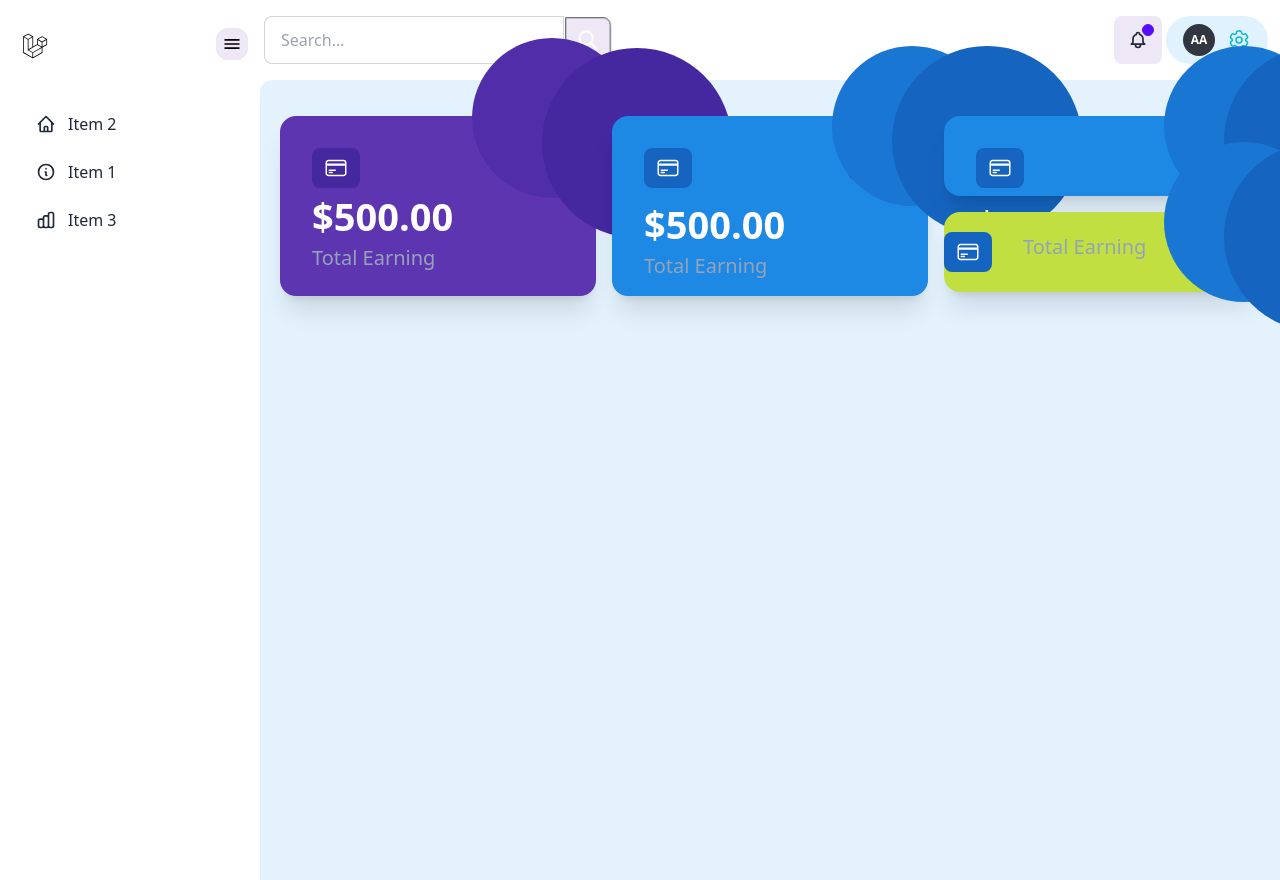
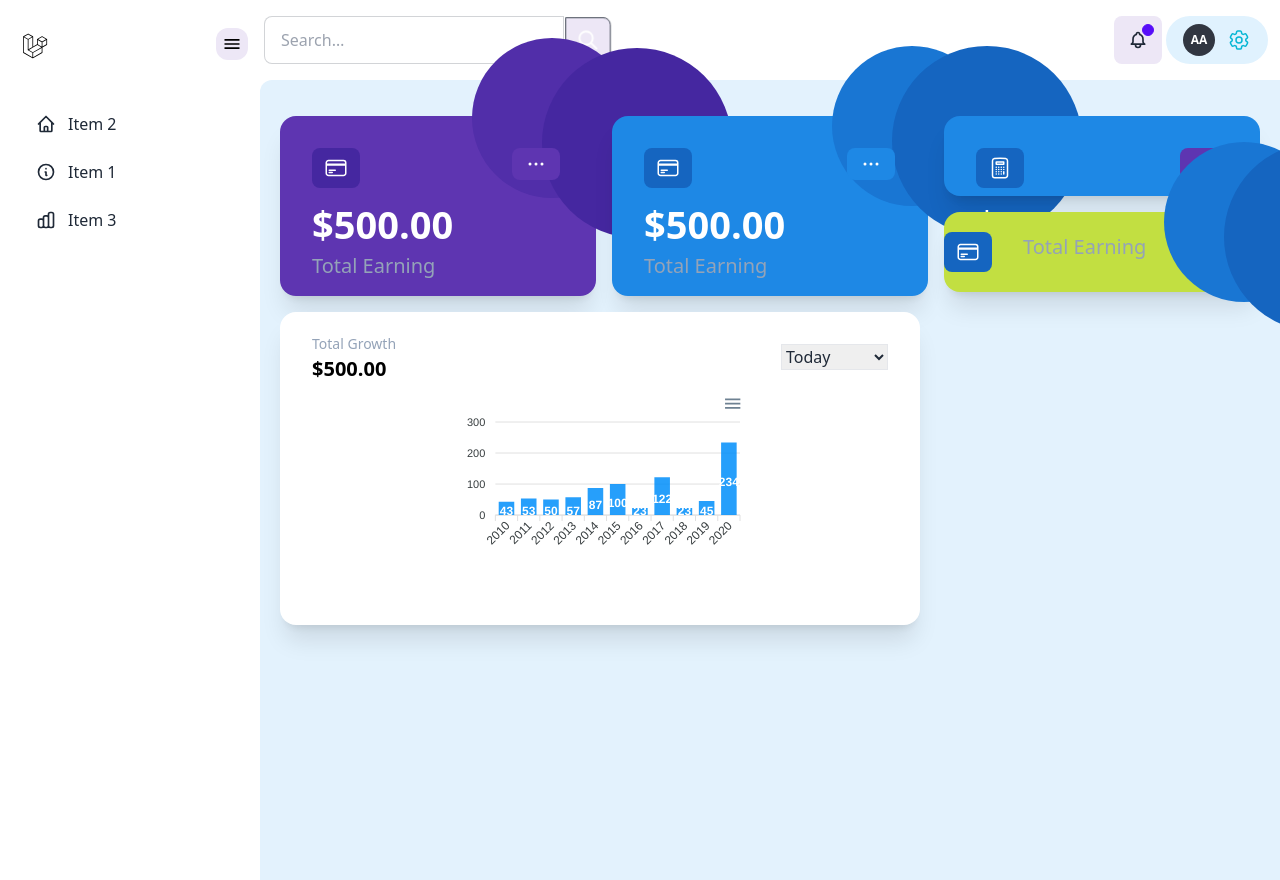
Before and after one commit to rizqiwahyudi/Reactjs-Tailwind-theme1, a React (Create React App) app: page / in a window 1280 px wide. Shown: the top 880 px of the page. Built offline with nearby package versions, Linux system fonts and the light colour scheme.

Commit message:
Add: add new card with grafik

```diff
--- a/package.json
+++ b/package.json
@@ -6,8 +6,10 @@
     "@testing-library/jest-dom": "^5.16.5",
     "@testing-library/react": "^13.4.0",
     "@testing-library/user-event": "^13.5.0",
+    "apexcharts": "^3.35.5",
     "daisyui": "^2.31.0",
     "react": "^18.2.0",
+    "react-apexcharts": "^1.4.0",
     "react-dom": "^18.2.0",
     "react-scripts": "^5.0.1",
     "web-vitals": "^2.1.4"
--- a/src/components/admin/Content.js
+++ b/src/components/admin/Content.js
@@ -1,6 +1,43 @@
 import React from "react";
+import Chart from "react-apexcharts";
 
 const Content = () => {
+    const series = [
+        {
+            name: "profit",
+            data: [43, 53, 50, 57, 87, 100, 23, 122, 23, 45, 234]
+        }
+    ];
+
+    const options = {
+        chart: {
+            locales: [{
+                "name": "id",
+                "options": {
+                  "months": ["January", "February", "March", "April", "May", "June", "July", "August", "September", "October", "November", "December"],
+                  "shortMonths": ["Jan", "Feb", "Mar", "Apr", "May", "Jun", "Jul", "Aug", "Sep", "Oct", "Nov", "Dec"],
+                  "days": ["Sunday", "Monday", "Tuesday", "Wednesday", "Thursday", "Friday", "Saturday"],
+                  "shortDays": ["Sun", "Mon", "Tue", "Wed", "Thu", "Fri", "Sat"],
+                  "toolbar": {
+                      "exportToSVG": "Download SVG",
+                      "exportToPNG": "Download PNG",
+                      "menu": "Menu",
+                      "selection": "Selection",
+                      "selectionZoom": "Selection Zoom",
+                      "zoomIn": "Zoom In",
+                      "zoomOut": "Zoom Out",
+                      "pan": "Panning",
+                      "reset": "Reset Zoom"
+                  }
+                }
+            }],
+            defaultLocale: "id"
+        },
+        xaxis: {
+            categories: [2010, 2011, 2012, 2013, 2014, 2015, 2016, 2017, 2018, 2019, 2020]
+        }
+    };
+
     return (
         <div>
             <div className="container mx-auto px-5 py-5">
@@ -28,7 +65,7 @@ const Content = () => {
                     </div>
                 </div> */}
 
-                <div className="grid lg:grid-cols-3 grid-rows-3 gap-4 mt-4">
+                <div className="grid lg:grid-cols-3 gap-4 mt-4">
                     <div className="flex flex-row">
                         <div className="card w-96 h-[180px] bg-[#5E35B1] shadow-xl">
                             <div className="card-body">
@@ -38,14 +75,14 @@ const Content = () => {
                                     <div className="after:h-[190px] after:w-[190px] after:rounded-full after:bg-[#4527A0] after:absolute
                                     after:left-[230px] after:top-[-100px]"></div>
                                     <div>
-                                        <button className="btn btn-sm bg-[#4527A0] h-[40px] border-none absolute">
+                                        <button className="btn btn-sm bg-[#4527A0] h-[40px] border-none">
                                             <svg xmlns="http://www.w3.org/2000/svg" fill="none" viewBox="0 0 24 24" stroke-width="1.5" stroke="currentColor" class="w-6 h-6">
                                             <path stroke-linecap="round" stroke-linejoin="round" d="M2.25 8.25h19.5M2.25 9h19.5m-16.5 5.25h6m-6 2.25h3m-3.75 3h15a2.25 2.25 0 002.25-2.25V6.75A2.25 2.25 0 0019.5 4.5h-15a2.25 2.25 0 00-2.25 2.25v10.5A2.25 2.25 0 004.5 19.5z" />
                                             </svg>
                                         </button>
                                     </div>
                                     <div className="">
-                                        <button className="btn btn-sm bg-[#5E35B1] float-right border-none">
+                                        <button className="btn btn-sm bg-[#5E35B1] float-right border-none absolute left-[200px]">
                                             <svg xmlns="http://www.w3.org/2000/svg" fill="none" viewBox="0 0 24 24" stroke-width="1.5" stroke="currentColor" className="w-6 h-6">
                                             <path stroke-linecap="round" stroke-linejoin="round" d="M6.75 12a.75.75 0 11-1.5 0 .75.75 0 011.5 0zM12.75 12a.75.75 0 11-1.5 0 .75.75 0 011.5 0zM18.75 12a.75.75 0 11-1.5 0 .75.75 0 011.5 0z" />
                                             </svg>
@@ -74,7 +111,7 @@ const Content = () => {
                                         </button>
                                     </div>
                                     <div className="">
-                                        <button className="btn btn-sm bg-[#5E35B1] float-right border-none z-40">
+                                        <button className="btn btn-sm bg-[#1E88E5] float-right border-none absolute left-[235px]">
                                             <svg xmlns="http://www.w3.org/2000/svg" fill="none" viewBox="0 0 24 24" stroke-width="1.5" stroke="currentColor" className="w-6 h-6">
                                             <path stroke-linecap="round" stroke-linejoin="round" d="M6.75 12a.75.75 0 11-1.5 0 .75.75 0 011.5 0zM12.75 12a.75.75 0 11-1.5 0 .75.75 0 011.5 0zM18.75 12a.75.75 0 11-1.5 0 .75.75 0 011.5 0z" />
                                             </svg>
@@ -91,15 +128,15 @@ const Content = () => {
                         <div className="card w-90 h-[80px] bg-[#1E88E5] shadow-xl mb-4">
                             <div className="card-body">
                                 <div class="grid grid-cols-2">
-                                    <div className="after:h-[160px] after:w-[160px] after:rounded-full after:bg-[#1976D3] after:absolute
+                                    {/* <div className="after:h-[160px] after:w-[160px] after:rounded-full after:bg-[#1976D3] after:absolute
                                     after:left-[220px] after:top-[-70px]"></div>
                                     <div className="after:h-[190px] after:w-[190px] after:rounded-full after:bg-[#1565C0] after:absolute
-                                    after:left-[280px] after:top-[-70px]"></div>
-                                    <div>
+                                    after:left-[280px] after:top-[-70px]"></div> */}
+                                    <div className="">
                                         <button className="btn btn-sm bg-[#1565C0] h-[40px] border-none">
-                                            <svg xmlns="http://www.w3.org/2000/svg" fill="none" viewBox="0 0 24 24" stroke-width="1.5" stroke="currentColor" class="w-6 h-6">
-                                            <path stroke-linecap="round" stroke-linejoin="round" d="M2.25 8.25h19.5M2.25 9h19.5m-16.5 5.25h6m-6 2.25h3m-3.75 3h15a2.25 2.25 0 002.25-2.25V6.75A2.25 2.25 0 0019.5 4.5h-15a2.25 2.25 0 00-2.25 2.25v10.5A2.25 2.25 0 004.5 19.5z" />
-                                            </svg>
+                                        <svg xmlns="http://www.w3.org/2000/svg" fill="none" viewBox="0 0 24 24" stroke-width="1.5" stroke="currentColor" class="w-6 h-6">
+                                            <path stroke-linecap="round" stroke-linejoin="round" d="M15.75 15.75V18m-7.5-6.75h.008v.008H8.25v-.008zm0 2.25h.008v.008H8.25V13.5zm0 2.25h.008v.008H8.25v-.008zm0 2.25h.008v.008H8.25V18zm2.498-6.75h.007v.008h-.007v-.008zm0 2.25h.007v.008h-.007V13.5zm0 2.25h.007v.008h-.007v-.008zm0 2.25h.007v.008h-.007V18zm2.504-6.75h.008v.008h-.008v-.008zm0 2.25h.008v.008h-.008V13.5zm0 2.25h.008v.008h-.008v-.008zm0 2.25h.008v.008h-.008V18zm2.498-6.75h.008v.008h-.008v-.008zm0 2.25h.008v.008h-.008V13.5zM8.25 6h7.5v2.25h-7.5V6zM12 2.25c-1.892 0-3.758.11-5.593.322C5.307 2.7 4.5 3.65 4.5 4.757V19.5a2.25 2.25 0 002.25 2.25h10.5a2.25 2.25 0 002.25-2.25V4.757c0-1.108-.806-2.057-1.907-2.185A48.507 48.507 0 0012 2.25z" />
+                                        </svg>
                                         </button>
                                     </div>
                                     <div className="">
@@ -134,6 +171,29 @@ const Content = () => {
                         </div>
                     </div>
                 </div>
+
+                <div className="grid lg:grid-cols-3 gap-4 mt-4">
+                        <div className="card w-[640px] h-auto bg-white shadow-xl">
+                            <div className="card-body">
+                                <div class="grid grid-cols-2 relative">
+                                    <div>
+                                        <p className="text-slate-400 text-sm mt-[-10px]">Total Growth</p>
+                                        <h2 className="font-money text-[20px] font-bold text-black">$500.00</h2>
+                                    </div>
+                                    <div className="">
+                                        <select name="" id="" className="w-30 border focus:ring-2 float-right">
+                                            <option value="">Today</option>
+                                            <option value="">This Month</option>
+                                            <option value="">This Year</option>
+                                        </select>
+                                    </div>
+                                </div>
+                                <div className="mx-auto">
+                                    <Chart options={options} series={series} type="bar" />
+                                </div>
+                            </div>
+                        </div>
+                </div>
             </div>
 
 
```
Also changed, not shown: 1 other file (tests, documents, lock files or other folders).
